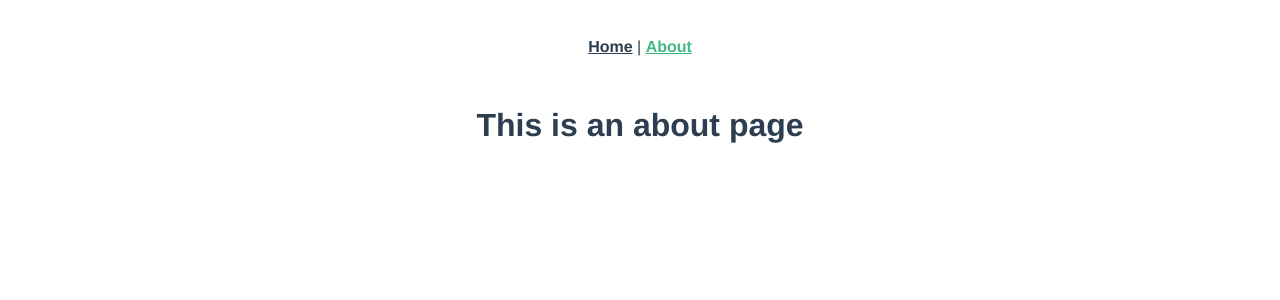
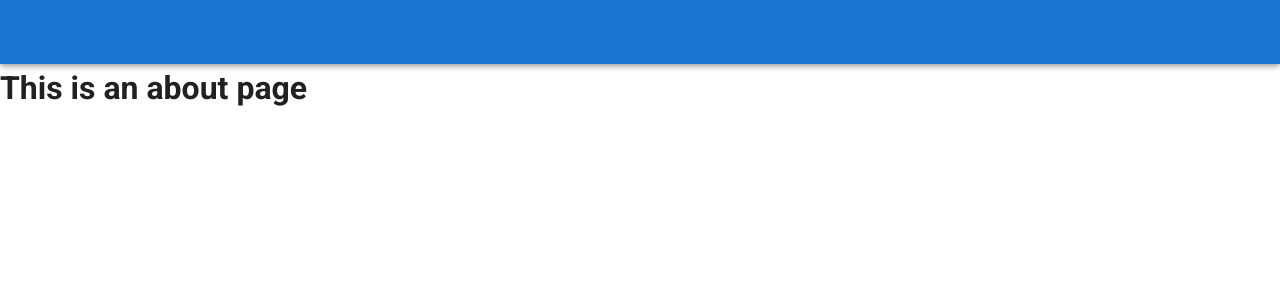
Before and after one commit to NullTrisp/Proyecto-Neo4j-Vue, a Vue app: page /about in a window 1280 px wide. Shown: the top 300 px of the page. Built offline with nearby package versions, Linux system fonts and the light colour scheme.

Commit message:
added vuetify

```diff
--- a/public/index.html
+++ b/public/index.html
@@ -1,11 +1,13 @@
 <!DOCTYPE html>
-<html lang="">
+<html lang="en">
   <head>
     <meta charset="utf-8">
     <meta http-equiv="X-UA-Compatible" content="IE=edge">
     <meta name="viewport" content="width=device-width,initial-scale=1.0">
     <link rel="icon" href="<%= BASE_URL %>favicon.ico">
     <title><%= htmlWebpackPlugin.options.title %></title>
+    <link rel="stylesheet" href="https://fonts.googleapis.com/css?family=Roboto:100,300,400,500,700,900">
+    <link rel="stylesheet" href="https://cdn.jsdelivr.net/npm/@mdi/font@latest/css/materialdesignicons.min.css">
   </head>
   <body>
     <noscript>
--- a/src/App.vue
+++ b/src/App.vue
@@ -1,32 +1,19 @@
 <template>
-  <div id="app">
-    <div id="nav">
-      <router-link to="/">Home</router-link> |
-      <router-link to="/about">About</router-link>
-    </div>
-    <router-view/>
-  </div>
+  <v-app>
+    <v-app-bar app color="primary" dark> </v-app-bar>
+
+    <v-main>
+      <router-view />
+    </v-main>
+  </v-app>
 </template>
 
-<style>
-#app {
-  font-family: Avenir, Helvetica, Arial, sans-serif;
-  -webkit-font-smoothing: antialiased;
-  -moz-osx-font-smoothing: grayscale;
-  text-align: center;
-  color: #2c3e50;
-}
+<script>
+export default {
+  name: "App",
 
-#nav {
-  padding: 30px;
-}
-
-#nav a {
-  font-weight: bold;
-  color: #2c3e50;
-}
-
-#nav a.router-link-exact-active {
-  color: #42b983;
-}
-</style>
+  data: () => ({
+    //
+  }),
+};
+</script>
--- a/src/components/HelloWorld.vue
+++ b/src/components/HelloWorld.vue
@@ -1,60 +1,13 @@
 <template>
-  <div class="hello">
-    <h1>{{ msg }}</h1>
-    <p>
-      For a guide and recipes on how to configure / customize this project,<br>
-      check out the
-      <a href="https://cli.vuejs.org" target="_blank" rel="noopener">vue-cli documentation</a>.
-    </p>
-    <h3>Installed CLI Plugins</h3>
-    <ul>
-      <li><a href="https://github.com/vuejs/vue-cli/tree/dev/packages/%40vue/cli-plugin-babel" target="_blank" rel="noopener">babel</a></li>
-      <li><a href="https://github.com/vuejs/vue-cli/tree/dev/packages/%40vue/cli-plugin-router" target="_blank" rel="noopener">router</a></li>
-      <li><a href="https://github.com/vuejs/vue-cli/tree/dev/packages/%40vue/cli-plugin-vuex" target="_blank" rel="noopener">vuex</a></li>
-      <li><a href="https://github.com/vuejs/vue-cli/tree/dev/packages/%40vue/cli-plugin-eslint" target="_blank" rel="noopener">eslint</a></li>
-    </ul>
-    <h3>Essential Links</h3>
-    <ul>
-      <li><a href="https://vuejs.org" target="_blank" rel="noopener">Core Docs</a></li>
-      <li><a href="https://forum.vuejs.org" target="_blank" rel="noopener">Forum</a></li>
-      <li><a href="https://chat.vuejs.org" target="_blank" rel="noopener">Community Chat</a></li>
-      <li><a href="https://twitter.com/vuejs" target="_blank" rel="noopener">Twitter</a></li>
-      <li><a href="https://news.vuejs.org" target="_blank" rel="noopener">News</a></li>
-    </ul>
-    <h3>Ecosystem</h3>
-    <ul>
-      <li><a href="https://router.vuejs.org" target="_blank" rel="noopener">vue-router</a></li>
-      <li><a href="https://vuex.vuejs.org" target="_blank" rel="noopener">vuex</a></li>
-      <li><a href="https://github.com/vuejs/vue-devtools#vue-devtools" target="_blank" rel="noopener">vue-devtools</a></li>
-      <li><a href="https://vue-loader.vuejs.org" target="_blank" rel="noopener">vue-loader</a></li>
-      <li><a href="https://github.com/vuejs/awesome-vue" target="_blank" rel="noopener">awesome-vue</a></li>
-    </ul>
-  </div>
+  <container></container>
 </template>
 
 <script>
 export default {
-  name: 'HelloWorld',
-  props: {
-    msg: String
-  }
-}
+  name: "HelloWorld",
+
+  data() {
+    return {};
+  },
+};
 </script>
-
-<!-- Add "scoped" attribute to limit CSS to this component only -->
-<style scoped>
-h3 {
-  margin: 40px 0 0;
-}
-ul {
-  list-style-type: none;
-  padding: 0;
-}
-li {
-  display: inline-block;
-  margin: 0 10px;
-}
-a {
-  color: #42b983;
-}
-</style>
--- a/src/main.js
+++ b/src/main.js
@@ -2,11 +2,13 @@
 import App from "./App.vue";
 import router from "./router";
 import store from "./store";
+import vuetify from './plugins/vuetify'
 
 Vue.config.productionTip = false;
 
 new Vue({
   router,
   store,
-  render: (h) => h(App),
+  vuetify,
+  render: (h) => h(App)
 }).$mount("#app");
--- /dev/null
+++ b/src/plugins/vuetify.js
@@ -0,0 +1,9 @@
+import Vue from 'vue';
+import Vuetify from 'vuetify';
+import 'vuetify/dist/vuetify.min.css'
+
+
+Vue.use(Vuetify);
+
+export default new Vuetify({
+});
--- a/src/router/index.js
+++ b/src/router/index.js
@@ -13,9 +13,6 @@
   {
     path: '/about',
     name: 'About',
-    // route level code-splitting
-    // this generates a separate chunk (about.[hash].js) for this route
-    // which is lazy-loaded when the route is visited.
     component: () => import(/* webpackChunkName: "about" */ '../views/About.vue')
   }
 ]
--- a/src/views/Home.vue
+++ b/src/views/Home.vue
@@ -1,29 +1,15 @@
 <template>
-  <div class="home">
-    <img alt="Vue logo" src="../assets/logo.png" />
-    <HelloWorld msg="Welcome to Your Vue.js App" />
-  </div>
+  <hello-world />
 </template>
 
 <script>
-// @ is an alias to /src
-import HelloWorld from "@/components/HelloWorld.vue";
-import axios from "axios";
+  import HelloWorld from '../components/HelloWorld'
 
-export default {
-  name: "Home",
-  components: {
-    HelloWorld,
-  },
-  beforeMount() {
-    axios
-      .get("http://localhost:4000/location/infected")
-      .then((res) => {
-        console.log(res.data.records);
-      })
-      .catch((err) => {
-        console.error(err);
-      });
-  },
-};
+  export default {
+    name: 'Home',
+
+    components: {
+      HelloWorld,
+    },
+  }
 </script>
--- /dev/null
+++ b/vue.config.js
@@ -0,0 +1,5 @@
+module.exports = {
+  transpileDependencies: [
+    'vuetify'
+  ]
+}
```
Also changed, not shown: package.json (+10 -5 lines), src/assets/logo.svg (added), 1 other file (tests, documents, lock files or other folders).
